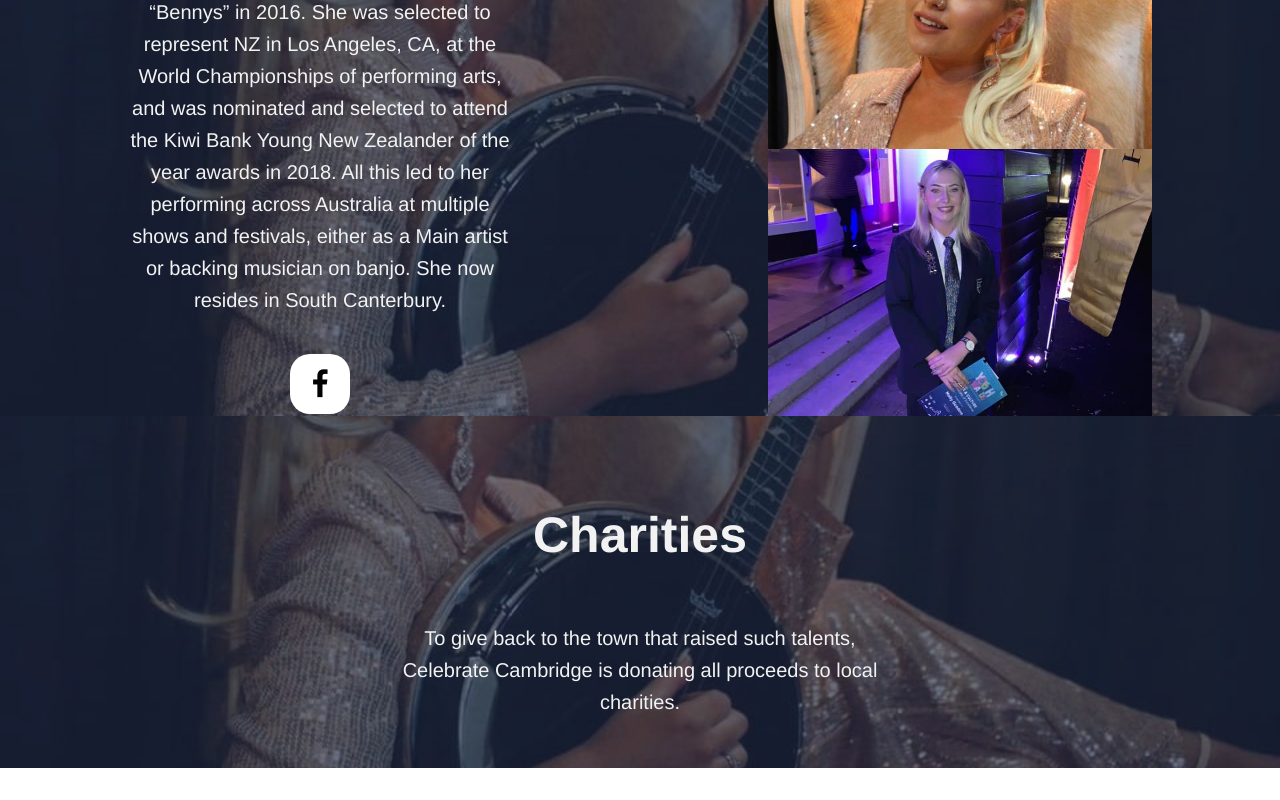
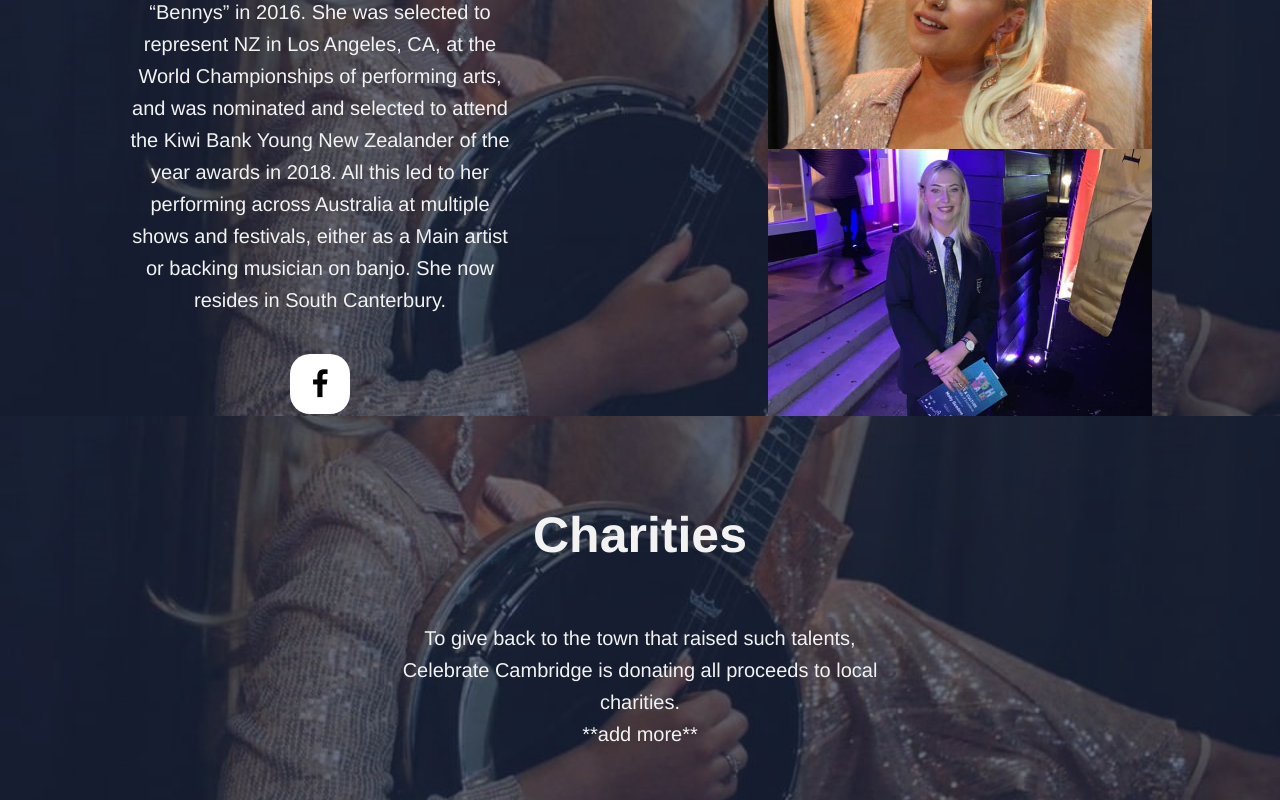
Before and after one commit to celebratecam/celebrate-cambridge, a plain HTML site: page about.html in a window 1280 px wide. Shown: the part 3255-4055 px from the top of the page. Before the commit the page ends 4023 px from the top, so only its background shows below. Drawn offline with Linux system fonts and the light colour scheme.

Commit message:
Delete coopersrun2.jpg

```diff
--- a/about.html
+++ b/about.html
@@ -201,7 +201,7 @@
         <!-- charity section -->
         <section style="width: 40%; margin: 7% auto; padding-bottom: 50px;">
             <div style="text-align:center; font-size: 50px; font-weight: bold;">Charities<br /><br /></div>
-            <div style="text-align:center; font-size: 20px; line-height: 1.6;">To give back to the town that raised such talents, Celebrate Cambridge is donating all proceeds to local charities.</div>
+            <div style="text-align:center; font-size: 20px; line-height: 1.6;">To give back to the town that raised such talents, Celebrate Cambridge is donating all proceeds to local charities.<br /> **add more**</div>
         </section>
     </section>
 
```
